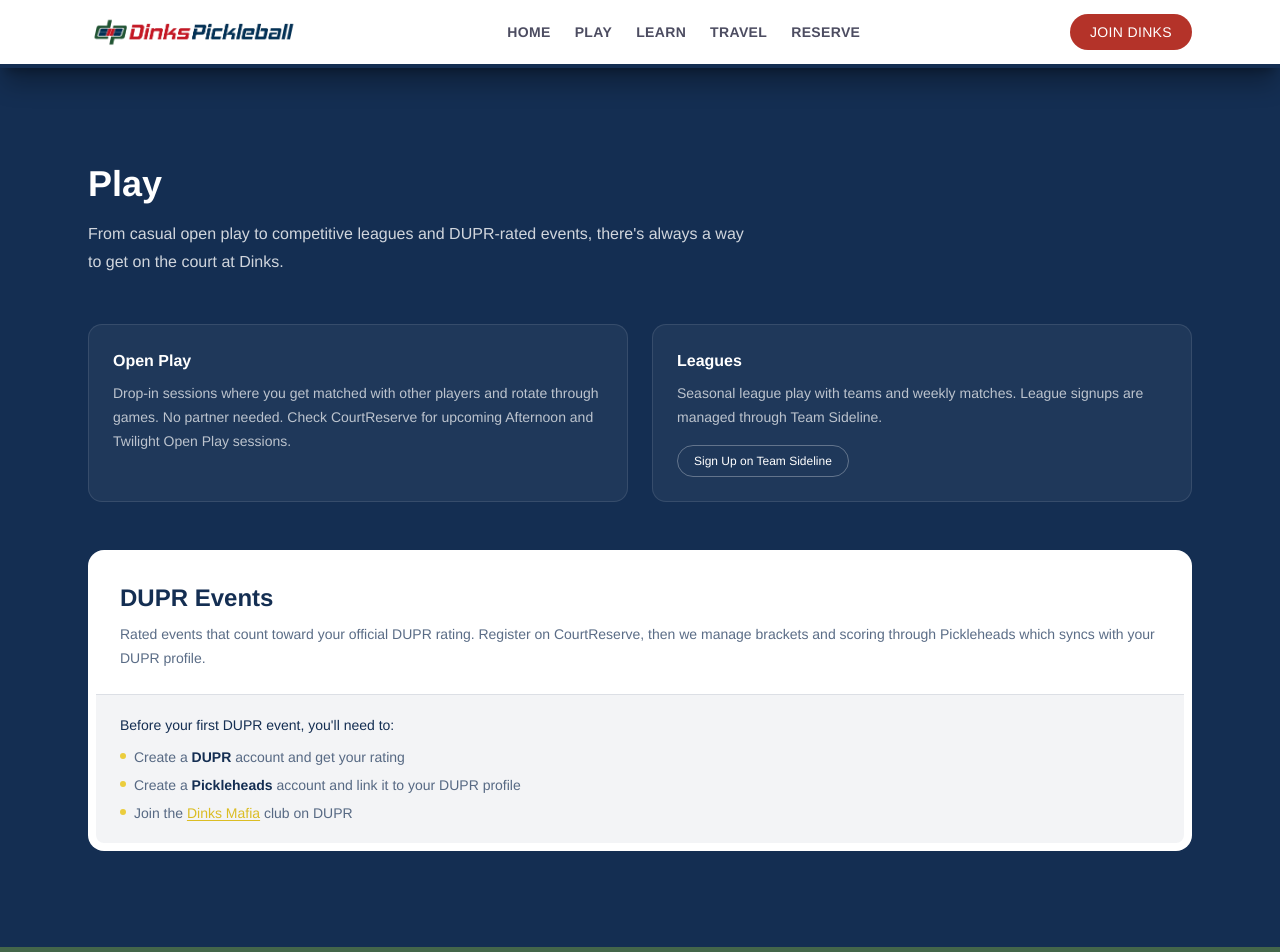
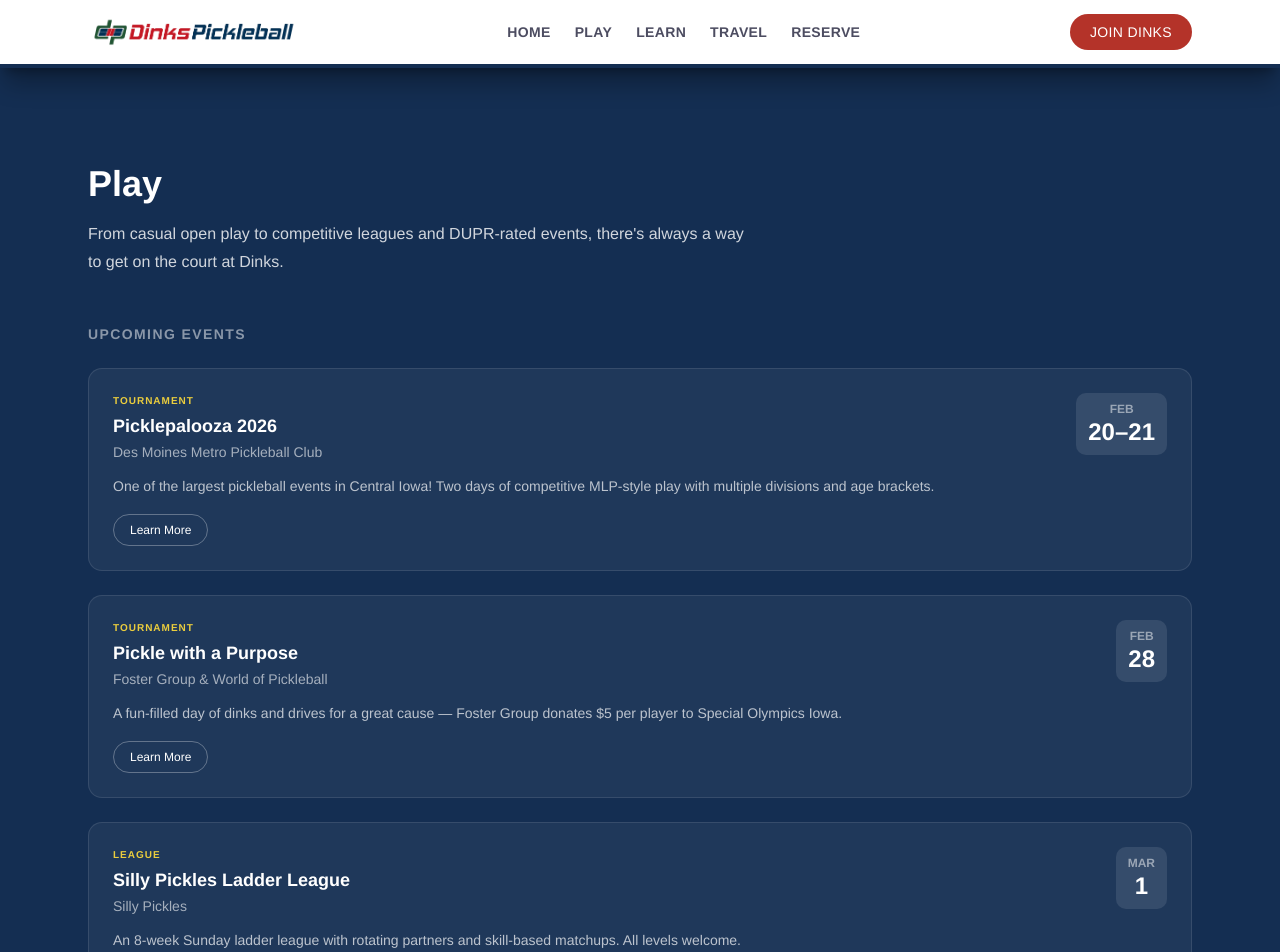
Before and after one commit to jared-christensen/dinks, a Next.js app: page /events in a window 1280 px wide. Shown: the top 952 px of the page. Built offline with nearby package versions, Linux system fonts and the light colour scheme.

Commit message:
Add Upcoming Events section and define event data structure

```diff
--- a/app/(site)/events/page.tsx
+++ b/app/(site)/events/page.tsx
@@ -1,5 +1,6 @@
 import Link from "next/link";
 import { Button } from "@/components/ui/button";
+import { UPCOMING_EVENTS } from "@/constants/events";
 
 export default function Events() {
   return (
@@ -13,15 +14,61 @@ export default function Events() {
         </p>
       </div>
 
+      {/* Upcoming Events */}
+      <div className="space-y-6">
+        <h2 className="text-sm font-semibold uppercase tracking-widest text-white/50">
+          Upcoming Events
+        </h2>
+
+        {UPCOMING_EVENTS.map((event) => (
+          <div
+            key={event.title}
+            className="flex items-start justify-between gap-4 rounded-xl border border-white/10 bg-white/5 p-6"
+          >
+            <div className="min-w-0 flex-1">
+              <p className="text-[10px] font-semibold uppercase tracking-widest text-brand-yellow-500">
+                {event.type === "tournament" ? "Tournament" : "League"}
+              </p>
+              <h3 className="mt-1 text-lg font-bold text-white">
+                {event.title}
+              </h3>
+              <p className="mt-0.5 text-sm text-white/60">{event.organizer}</p>
+              <p className="mt-3 text-sm leading-6 text-white/70">
+                {event.description}
+              </p>
+              <div className="mt-4">
+                <Button asChild variant="outline" size="sm">
+                  <Link
+                    href={event.ctaUrl}
+                    target="_blank"
+                    rel="noopener noreferrer"
+                  >
+                    {event.ctaLabel}
+                  </Link>
+                </Button>
+              </div>
+            </div>
+            <div className="flex-shrink-0 rounded-lg bg-white/10 px-3 py-2 text-center">
+              <p className="text-xs font-semibold uppercase text-white/50">
+                {event.dateLabel}
+              </p>
+              <p className="text-2xl font-bold leading-tight text-white">
+                {event.dateValue}
+              </p>
+            </div>
+          </div>
+        ))}
+      </div>
+
       {/* Event Types */}
       <div className="grid gap-6 md:grid-cols-2">
         {/* Open Play */}
         <div className="rounded-xl border border-white/10 bg-white/5 p-6">
           <h2 className="font-semibold text-white">Open Play</h2>
           <p className="mt-2 text-sm leading-6 text-white/70">
-            Drop-in sessions where you get matched with other players and
-            rotate through games. No partner needed. Check CourtReserve for
-            upcoming Afternoon and Twilight Open Play sessions.
+            Drop-in sessions where you get matched with other players and rotate
+            through games. No partner needed. Check CourtReserve for upcoming
+            Afternoon and Twilight Open Play sessions.
           </p>
         </div>
 
@@ -47,41 +94,38 @@ export default function Events() {
       </div>
 
       {/* DUPR Events */}
-      <div className="overflow-hidden rounded-2xl border-8 border-white/10 bg-white">
-        <div className="p-6">
-          <h2 className="text-2xl font-bold text-brand-blue-500">DUPR Events</h2>
-          <p className="mt-2 text-sm leading-6 text-brand-blue-500/70">
-            Rated events that count toward your official DUPR rating.
-            Register on CourtReserve, then we manage brackets and scoring
-            through Pickleheads which syncs with your DUPR profile.
+      <div className="rounded-xl border border-white/10 bg-white/5 p-6">
+        <h2 className="font-semibold text-white">DUPR Events</h2>
+        <p className="mt-2 text-sm leading-6 text-white/70">
+          Rated events that count toward your official DUPR rating. Register on
+          CourtReserve, then we manage brackets and scoring through Pickleheads
+          which syncs with your DUPR profile.
         </p>
-        </div>
-        <div className="border-t border-brand-blue-500/10 bg-brand-blue-500/5 px-6 py-5">
-          <p className="text-sm font-medium text-brand-blue-500">
-            Before your first DUPR event, you&apos;ll need to:
+        <div className="mt-4 space-y-2 text-sm text-white/70">
+          <p className="text-xs font-medium text-white/50">
+            Before your first DUPR event:
           </p>
-          <ul className="mt-3 space-y-2 text-sm text-brand-blue-500/70">
+          <ul className="space-y-1.5">
             <li className="flex items-start gap-2">
               <span className="mt-1.5 h-1.5 w-1.5 flex-shrink-0 rounded-full bg-brand-yellow-500" />
-              <span>Create a <strong className="text-brand-blue-500">DUPR</strong> account and get your rating</span>
+              Create a DUPR account and get your rating
             </li>
             <li className="flex items-start gap-2">
               <span className="mt-1.5 h-1.5 w-1.5 flex-shrink-0 rounded-full bg-brand-yellow-500" />
-              <span>Create a <strong className="text-brand-blue-500">Pickleheads</strong> account and link it to your DUPR profile</span>
+              Create a Pickleheads account and link it to your DUPR profile
             </li>
             <li className="flex items-start gap-2">
               <span className="mt-1.5 h-1.5 w-1.5 flex-shrink-0 rounded-full bg-brand-yellow-500" />
-              <span>Join the{" "}
+              Join the{" "}
               <Link
                 href="https://dashboard.dupr.com/dashboard/browse/clubs/4933707109"
                 target="_blank"
                 rel="noopener noreferrer"
-                  className="text-brand-yellow-600 underline underline-offset-2 hover:text-brand-yellow-500"
+                className="text-brand-yellow-500 underline underline-offset-2 hover:text-brand-yellow-400"
               >
                 Dinks Mafia
               </Link>{" "}
               club on DUPR
-              </span>
             </li>
           </ul>
         </div>
--- /dev/null
+++ b/constants/events.ts
@@ -0,0 +1,48 @@
+export interface UpcomingEvent {
+  title: string;
+  organizer: string;
+  type: "tournament" | "league";
+  dateLabel: string;
+  dateValue: string;
+  description: string;
+  ctaLabel: string;
+  ctaUrl: string;
+}
+
+export const UPCOMING_EVENTS: UpcomingEvent[] = [
+  {
+    title: "Picklepalooza 2026",
+    organizer: "Des Moines Metro Pickleball Club",
+    type: "tournament",
+    dateLabel: "Feb",
+    dateValue: "20–21",
+    description:
+      "One of the largest pickleball events in Central Iowa! Two days of competitive MLP-style play with multiple divisions and age brackets.",
+    ctaLabel: "Learn More",
+    ctaUrl: "https://www.dmmp.club/events",
+  },
+  {
+    title: "Pickle with a Purpose",
+    organizer: "Foster Group & World of Pickleball",
+    type: "tournament",
+    dateLabel: "Feb",
+    dateValue: "28",
+    description:
+      "A fun-filled day of dinks and drives for a great cause — Foster Group donates $5 per player to Special Olympics Iowa.",
+    ctaLabel: "Learn More",
+    ctaUrl:
+      "https://pickleballtournaments.com/tournaments/D56C415A-B521-42D0-B5A9-D1B617918F97",
+  },
+  {
+    title: "Silly Pickles Ladder League",
+    organizer: "Silly Pickles",
+    type: "league",
+    dateLabel: "Mar",
+    dateValue: "1",
+    description:
+      "An 8-week Sunday ladder league with rotating partners and skill-based matchups. All levels welcome.",
+    ctaLabel: "Learn More",
+    ctaUrl:
+      "https://sillypickles.com/collections/spring-pickleball-leagues-2026/products/des-moines-ia-pickleball-ladder-league-at-dinks-pickleball-spring-2026",
+  },
+];
```
Lines whose indentation alone changed are shown as unchanged.
